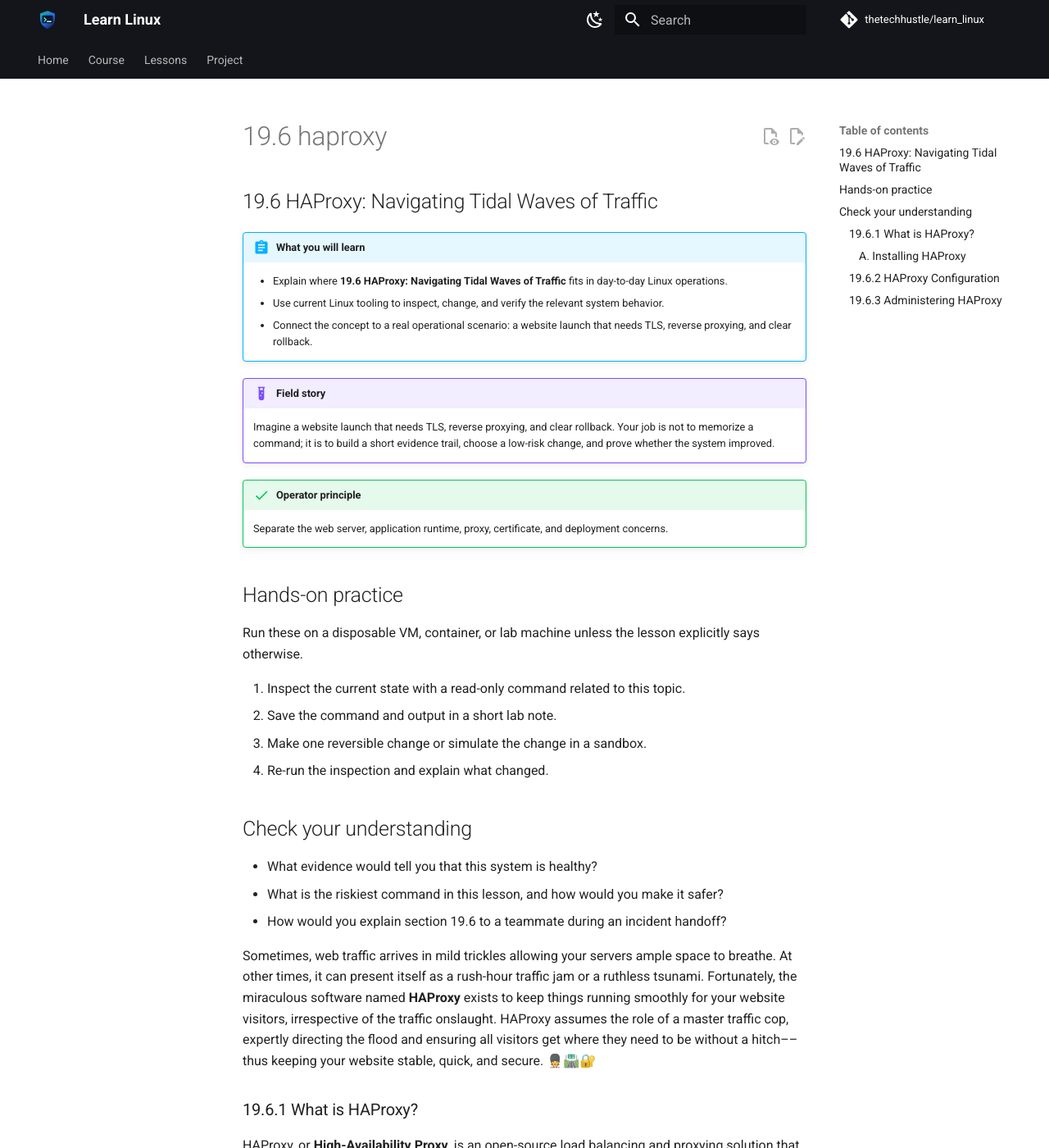
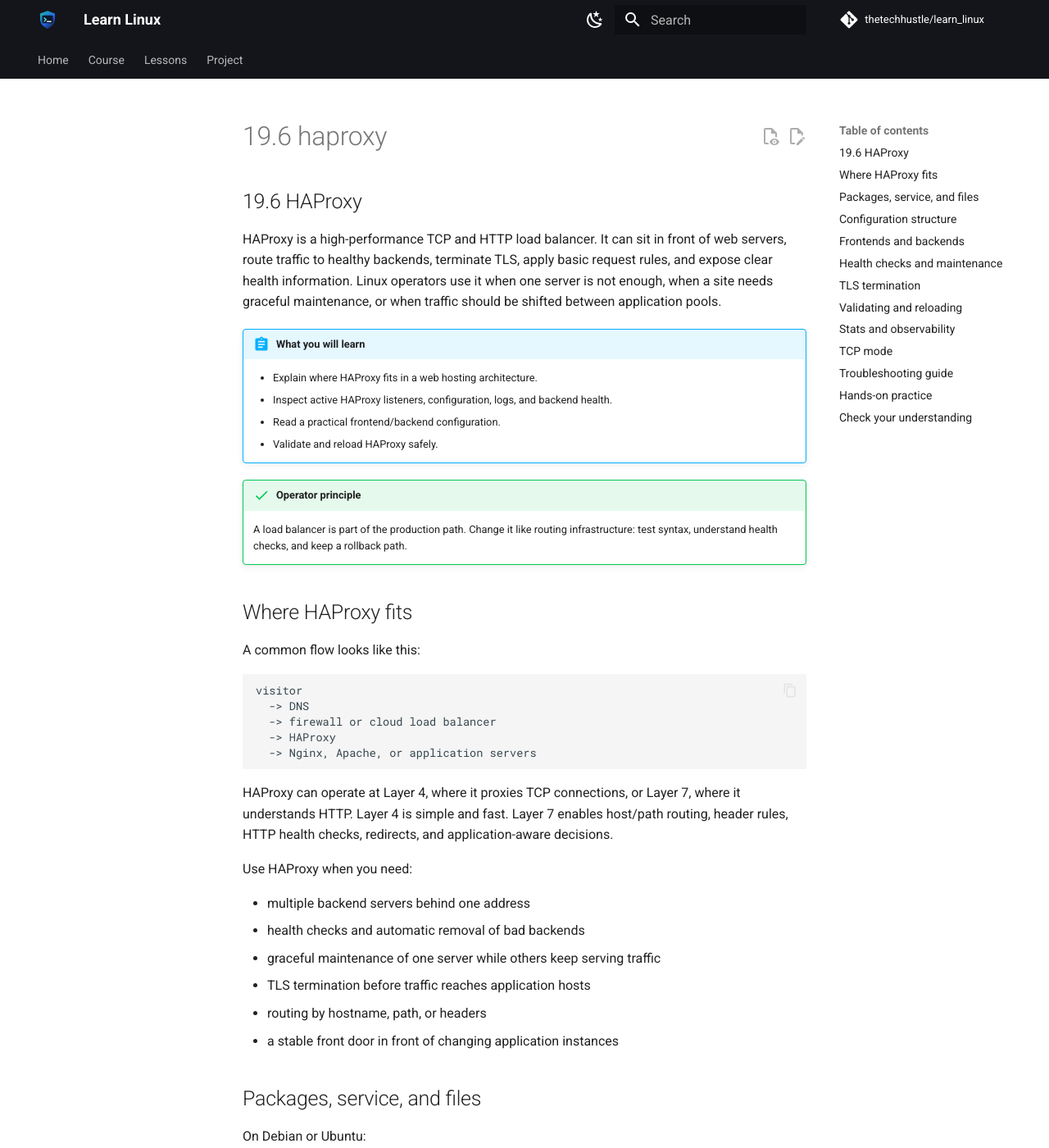
Before and after one commit to thetechhustle/learn_linux, an MkDocs documentation site: the page built from docs/lessons/19_web_hosting/19.6_haproxy.md, in a window 1280 px wide and 1400 px high. Shown: the whole window at 82% size. Built offline with MkDocs 1.6.1 and Material for MkDocs 9.7.7, drawn with Linux system fonts in a browser that asks for light colours; comment, search, counter and statistics services are not loaded; some of the changed text lies outside the part shown.

Commit message:
Improve Chapter 19 HAProxy lesson (#171)
Co-authored-by: Jules Ai <jules@Juless-Air.ts.net lan>

````diff
--- a/docs/lessons/19_web_hosting/19.6_haproxy.md
+++ b/docs/lessons/19_web_hosting/19.6_haproxy.md
@@ -1,89 +1,346 @@
-## 19.6 HAProxy: Navigating Tidal Waves of Traffic
+## 19.6 HAProxy
 
-
+HAProxy is a high-performance TCP and HTTP load balancer. It can sit in
+front of web servers, route traffic to healthy backends, terminate TLS,
+apply basic request rules, and expose clear health information. Linux
+operators use it when one server is not enough, when a site needs graceful
+maintenance, or when traffic should be shifted between application pools.
 
 !!! abstract "What you will learn"
-    - Explain where **19.6 HAProxy: Navigating Tidal Waves of Traffic** fits in day-to-day Linux operations.
-    - Use current Linux tooling to inspect, change, and verify the relevant system behavior.
-    - Connect the concept to a real operational scenario: a website launch that needs TLS, reverse proxying, and clear rollback.
-
-!!! example "Field story"
-    Imagine a website launch that needs TLS, reverse proxying, and clear rollback. Your job is not to memorize a command; it is to build a short evidence trail, choose a low-risk change, and prove whether the system improved.
+    - Explain where HAProxy fits in a web hosting architecture.
+    - Inspect active HAProxy listeners, configuration, logs, and backend
+      health.
+    - Read a practical frontend/backend configuration.
+    - Validate and reload HAProxy safely.
 
 !!! success "Operator principle"
-    Separate the web server, application runtime, proxy, certificate, and deployment concerns.
+    A load balancer is part of the production path. Change it like routing
+    infrastructure: test syntax, understand health checks, and keep a
+    rollback path.
+
+## Where HAProxy fits
+
+A common flow looks like this:
+
+```text
+visitor
+  -> DNS
+  -> firewall or cloud load balancer
+  -> HAProxy
+  -> Nginx, Apache, or application servers
+```
+
+HAProxy can operate at Layer 4, where it proxies TCP connections, or Layer
+7, where it understands HTTP. Layer 4 is simple and fast. Layer 7 enables
+host/path routing, header rules, HTTP health checks, redirects, and
+application-aware decisions.
+
+Use HAProxy when you need:
+
+- multiple backend servers behind one address
+- health checks and automatic removal of bad backends
+- graceful maintenance of one server while others keep serving traffic
+- TLS termination before traffic reaches application hosts
+- routing by hostname, path, or headers
+- a stable front door in front of changing application instances
+
+## Packages, service, and files
+
+On Debian or Ubuntu:
+
+```bash
+sudo apt update
+sudo apt install haproxy
+sudo systemctl enable --now haproxy
+```
+
+On RHEL-family systems:
+
+```bash
+sudo dnf install haproxy
+sudo systemctl enable --now haproxy
+```
+
+Common paths:
+
+| Purpose | Common location |
+| --- | --- |
+| Main config | `/etc/haproxy/haproxy.cfg` |
+| Service | `haproxy.service` |
+| Logs | system journal or syslog destination |
+| Runtime socket | often `/run/haproxy/admin.sock` when enabled |
+| TLS certificates | commonly `/etc/haproxy/certs/` or provider-managed |
+
+Inspect the running service:
+
+```bash
+systemctl status haproxy --no-pager
+ss -ltnp | grep haproxy
+journalctl -u haproxy -n 100 --no-pager
+```
+
+## Configuration structure
+
+HAProxy configuration is built from sections:
+
+- `global`: process-wide settings such as logging, user, group, and socket.
+- `defaults`: shared timeouts, mode, and logging behavior.
+- `frontend`: where traffic enters HAProxy.
+- `backend`: where HAProxy sends traffic.
+- `listen`: a combined frontend/backend, often used for stats or simple
+  services.
+
+A small HTTP load balancer:
+
+```haproxy
+global
+    log /dev/log local0
+    user haproxy
+    group haproxy
+    daemon
+
+defaults
+    mode http
+    log global
+    option httplog
+    option dontlognull
+    timeout connect 5s
+    timeout client  50s
+    timeout server  50s
+
+frontend web_http
+    bind *:80
+    default_backend web_pool
+
+backend web_pool
+    balance roundrobin
+    option httpchk GET /health
+    http-check expect status 200
+    server web1 10.0.10.11:80 check
+    server web2 10.0.10.12:80 check
+```
+
+This configuration listens on port 80 and sends requests to two backend
+servers. The `check` keyword enables health checks. `option httpchk` makes
+the check request `/health`, and `http-check expect status 200` says what
+healthy means.
+
+## Frontends and backends
+
+A `frontend` answers "where does traffic enter?" A `backend` answers "where
+does traffic go next?"
+
+Useful frontend settings:
+
+- `bind`: address and port to listen on.
+- `mode`: `http` or `tcp`.
+- `acl`: named condition for routing decisions.
+- `use_backend`: route to a backend when a condition matches.
+- `default_backend`: fallback backend.
+
+Example hostname routing:
+
+```haproxy
+frontend public_https
+    bind *:443 ssl crt /etc/haproxy/certs/example.pem
+    mode http
+
+    acl host_api hdr(host) -i api.example.com
+    acl host_www hdr(host) -i www.example.com example.com
+
+    use_backend api_pool if host_api
+    use_backend web_pool if host_www
+    default_backend web_pool
+```
+
+Useful backend settings:
+
+- `balance`: load-balancing algorithm, such as `roundrobin` or
+  `leastconn`.
+- `server`: backend name, address, port, and options.
+- `check`: enable health checks.
+- `rise` and `fall`: how many successful or failed checks change health
+  state.
+- `maxconn`: cap connections to a backend.
+
+Example backend with safer health thresholds:
+
+```haproxy
+backend api_pool
+    mode http
+    balance leastconn
+    option httpchk GET /ready
+    http-check expect status 200
+    server api1 10.0.20.11:8080 check fall 3 rise 2 maxconn 100
+    server api2 10.0.20.12:8080 check fall 3 rise 2 maxconn 100
+```
+
+## Health checks and maintenance
+
+Health checks determine whether HAProxy sends traffic to a server. A weak
+health check can make an outage worse. Checking only that a port is open is
+not the same as proving the application is ready.
+
+Good health endpoints should prove the app can handle real work without
+being expensive. For example, `/ready` might verify configuration and
+database connectivity, while `/live` might only prove the process is alive.
+
+Before taking a backend down, put it into maintenance if the runtime socket
+is enabled:
+
+```bash
+echo "set server web_pool/web1 state maint" | sudo socat - /run/haproxy/admin.sock
+echo "show stat" | sudo socat - /run/haproxy/admin.sock | head
+```
+
+The exact socket path and permissions depend on the site configuration.
+When the socket is not enabled, you can still remove a server from rotation
+through a config change and reload, but that is slower and riskier.
+
+## TLS termination
+
+HAProxy can terminate TLS and forward plain HTTP to internal services:
+
+```haproxy
+frontend public_https
+    bind *:443 ssl crt /etc/haproxy/certs/example.pem
+    mode http
+    http-request set-header X-Forwarded-Proto https
+    default_backend web_pool
+```
+
+The certificate file usually contains the certificate chain and private key
+in one PEM file. Protect it carefully:
+
+```bash
+sudo chown root:haproxy /etc/haproxy/certs/example.pem
+sudo chmod 640 /etc/haproxy/certs/example.pem
+```
+
+If TLS terminates at HAProxy, backend applications often need forwarded
+headers to know the original request scheme and client address:
+
+```haproxy
+option forwardfor
+http-request set-header X-Forwarded-Proto https if { ssl_fc }
+```
+
+Coordinate these headers with the application framework. Trusting forwarded
+headers from every source can create security bugs; the app should trust
+them only from the proxy layer.
+
+## Validating and reloading
+
+Run a config check before reload:
+
+```bash
+sudo haproxy -c -f /etc/haproxy/haproxy.cfg
+sudo systemctl reload haproxy
+```
+
+For a safer change:
+
+1. Save or commit the current config.
+2. Change one section at a time.
+3. Run `haproxy -c`.
+4. Confirm listeners and backend targets.
+5. Reload, not restart, when possible.
+6. Test through HAProxy and directly against a backend.
+7. Watch logs and backend health after the reload.
+
+```bash
+curl -I http://127.0.0.1/
+curl -I http://10.0.10.11/
+systemctl status haproxy --no-pager
+journalctl -u haproxy -n 100 --no-pager
+```
+
+## Stats and observability
+
+HAProxy can expose a stats page or runtime socket. Keep stats private; it
+contains operational details.
+
+Example local-only stats listener:
+
+```haproxy
+listen stats
+    bind 127.0.0.1:8404
+    mode http
+    stats enable
+    stats uri /stats
+    stats refresh 10s
+```
+
+Then inspect it locally:
+
+```bash
+curl http://127.0.0.1:8404/stats
+```
+
+Useful evidence during incidents:
+
+- current frontend connection count
+- backend server health
+- failed health-check reason
+- request rate
+- response status distribution
+- connection errors
+- queue length
+
+## TCP mode
+
+For some services, HAProxy should not interpret HTTP. TCP mode can load
+balance protocols such as PostgreSQL replicas, Redis, MQTT, SMTP, or raw
+TLS passthrough.
+
+```haproxy
+frontend tls_passthrough
+    bind *:443
+    mode tcp
+    default_backend tls_backends
+
+backend tls_backends
+    mode tcp
+    balance roundrobin
+    server web1 10.0.30.11:443 check
+    server web2 10.0.30.12:443 check
+```
+
+In TCP mode, HAProxy cannot use normal HTTP path routing because it is not
+parsing HTTP. Choose the mode based on what HAProxy needs to understand.
+
+## Troubleshooting guide
+
+| Symptom | Likely area | First checks |
+| --- | --- | --- |
+| HAProxy will not start | Syntax or bind conflict | `haproxy -c`, `ss -ltnp`, journal logs |
+| Clients get connection refused | Listener missing | `bind`, service status, firewall |
+| Clients get 503 | No healthy backend | health checks, backend service status |
+| One backend gets all traffic | Balance or persistence | `balance`, cookies, source hashing |
+| TLS certificate mismatch | Certificate file or SNI | `bind ... ssl crt`, `openssl s_client` |
+| App sees HTTP instead of HTTPS | Forwarded headers | `X-Forwarded-Proto`, app trust settings |
+| Reload drops traffic | Reload method or config issue | service unit, config check, graceful reload support |
+| Stats page exposed publicly | Access control | bind address, firewall, authentication |
 
 ## Hands-on practice
 
-Run these on a disposable VM, container, or lab machine unless the lesson explicitly says otherwise.
+Use a disposable lab VM or containers.
 
-1. Inspect the current state with a read-only command related to this topic.
-2. Save the command and output in a short lab note.
-3. Make one reversible change or simulate the change in a sandbox.
-4. Re-run the inspection and explain what changed.
+1. Start two simple web servers on different localhost ports.
+2. Install HAProxy.
+3. Create a frontend on port 8080 and a backend with both test servers.
+4. Add HTTP health checks.
+5. Validate the config with `haproxy -c`.
+6. Reload HAProxy and send repeated `curl` requests through it.
+7. Stop one backend and observe how HAProxy health changes.
+8. Restore the backend and confirm it re-enters rotation.
+9. Record the commands and evidence in a short incident-style note.
 
 ## Check your understanding
 
-- What evidence would tell you that this system is healthy?
-- What is the riskiest command in this lesson, and how would you make it safer?
-- How would you explain section 19.6 to a teammate during an incident handoff?
-
-
-Sometimes, web traffic arrives in mild trickles allowing your servers ample space to breathe. At other times, it can present itself as a rush-hour traffic jam or a ruthless tsunami. Fortunately, the miraculous software named **HAProxy** exists to keep things running smoothly for your website visitors, irrespective of the traffic onslaught. HAProxy assumes the role of a master traffic cop, expertly directing the flood and ensuring all visitors get where they need to be without a hitch––thus keeping your website stable, quick, and secure. 💂🛣️🔐
-
-### 19.6.1 What is HAProxy?
-
-HAProxy, or **High-Availability Proxy**, is an open-source load balancing and proxying solution that can distribute the traffic load across multiple servers. This distribution is carried out based on parameters like current server load, server response times, and even random allocation, contributing to a balanced use of your resources and consequent stability of your site. ⚖️🔄
-
-#### A. Installing HAProxy
-
-Before diving into HAProxy’s vast sea of features, we need to install it. On most Linux systems, you can execute the upcoming commands to install HAProxy:
-
-```bash
-$ sudo apt update
-$ sudo apt install haproxy
-```
-
-Don't forget to check its status to ensure it's active and running:
-
-```bash
-$ systemctl status haproxy
-```
-
-### 19.6.2 HAProxy Configuration
-
-After installing HAProxy, you might feel a bit like a captain setting sail without a map. Fear not, because the configuration file (`/etc/haproxy/haproxy.cfg`) is your trusty guide in this navigation.🗺️⚓
-
-```bash
-# Define a frontend
-frontend mywebsite_front
-  bind *:80
-  mode http
-  default_backend web_servers
-
-# Define a backend
-backend web_servers
-  mode http
-  balance roundrobin
-  server web1 192.168.1.1:80 check
-  server web2 192.168.1.2:80 check
-```
-
-In the example above, we've defined a `frontend` (the point where traffic enters) and a `backend` group of servers (`web1` and `web2`). Here, traffic gets equally distributed between them using a `roundrobin` method of load balancing.
-
-### 19.6.3 Administering HAProxy
-
-HAProxy provides a useful status page where the captain––you––can conduct surveillance on the tide's state and navigate accordingly. Here's how to enable this feature:
-
-```bash
-listen stats
-  bind *:8080
-  stats enable
-  stats uri /stats
-  stats refresh 30s
-```
-Congrats, you're now navigating the HAProxy waters like a seasoned sailor! With this tool, brace yourself to cruise through even the stormiest traffic weather without soaking your servers. As a result, you can carry that commitment to your website visitors, always ensuring consistent, high-speed content delivery no matter the circumstances. 🚢⚡💻
-
-Remember, like any powerful tool, mastering HAProxy takes time and practice. Don't rush the process; embrace each challenge as a learning opportunity, and continue to explore what this versatile software has to offer! 🙌🏽💡💼
-
-Enjoy the journey; high traffic is no longer a tsunami but an exciting wave to ride on. Watch as your digital dreams materialize into a reliable, resilient reality thanks to the power of Linux and HAProxy. Happy sailing! 🌊🎉🏄‍♀️
+- What is the difference between a HAProxy `frontend` and `backend`?
+- Why is an HTTP readiness check stronger than a TCP port check for a web
+  app?
+- When would you choose TCP mode instead of HTTP mode?
+- What evidence tells you HAProxy is healthy but all backends are down?
+- Why should stats and runtime sockets be kept private?
````
